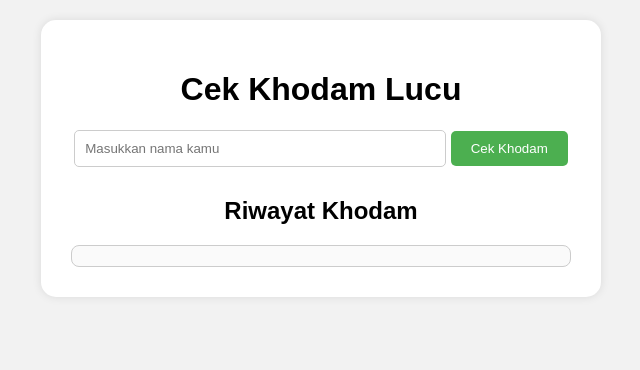
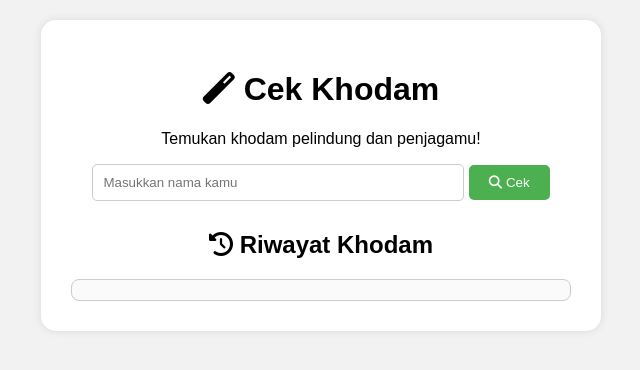
Before and after one commit to DaffTzy5912/CekKodamLu, a plain HTML site: page index.html in a window 1280 px wide. Shown: the whole page, without its empty margins (319-959 px from the left). Drawn offline with Linux system fonts and the light colour scheme.

Commit message:
Update index.html

```diff
--- a/index.html
+++ b/index.html
@@ -2,20 +2,33 @@
 <html lang="id">
 <head>
   <meta charset="UTF-8">
-  <title>Cek Khodam Lucu</title>
+  <meta name="viewport" content="width=device-width, initial-scale=1.0">
+  <title>Cek Khodam</title>
   <link rel="stylesheet" href="style.css">
   <link rel="stylesheet" href="https://cdnjs.cloudflare.com/ajax/libs/font-awesome/6.5.0/css/all.min.css">
 </head>
 <body>
   <div class="container">
-    <h1>Cek Khodam Lucu</h1>
-    <input type="text" id="namaInput" placeholder="Masukkan nama kamu">
-    <button onclick="cekKhodam()">Cek Khodam</button>
+    <div class="card">
+      <div class="header">
+        <h1><i class="fas fa-magic"></i> Cek Khodam</h1>
+        <p class="subtitle">Temukan khodam pelindung dan penjagamu!</p>
+      </div>
 
-    <div id="hasil"></div>
+      <div class="input-group">
+        <input type="text" id="namaInput" placeholder="Masukkan nama kamu">
+        <button onclick="cekKhodam()">
+          <i class="fas fa-search"></i> Cek
+        </button>
+      </div>
 
-    <h2>Riwayat Khodam</h2>
-    <div id="riwayat"></div>
+      <div id="hasil" class="hasil-container"></div>
+    </div>
+
+    <div class="card history-card">
+      <h2><i class="fas fa-history"></i> Riwayat Khodam</h2>
+      <div id="riwayat" class="riwayat-container"></div>
+    </div>
   </div>
 
   <script src="script.js"></script>
```
